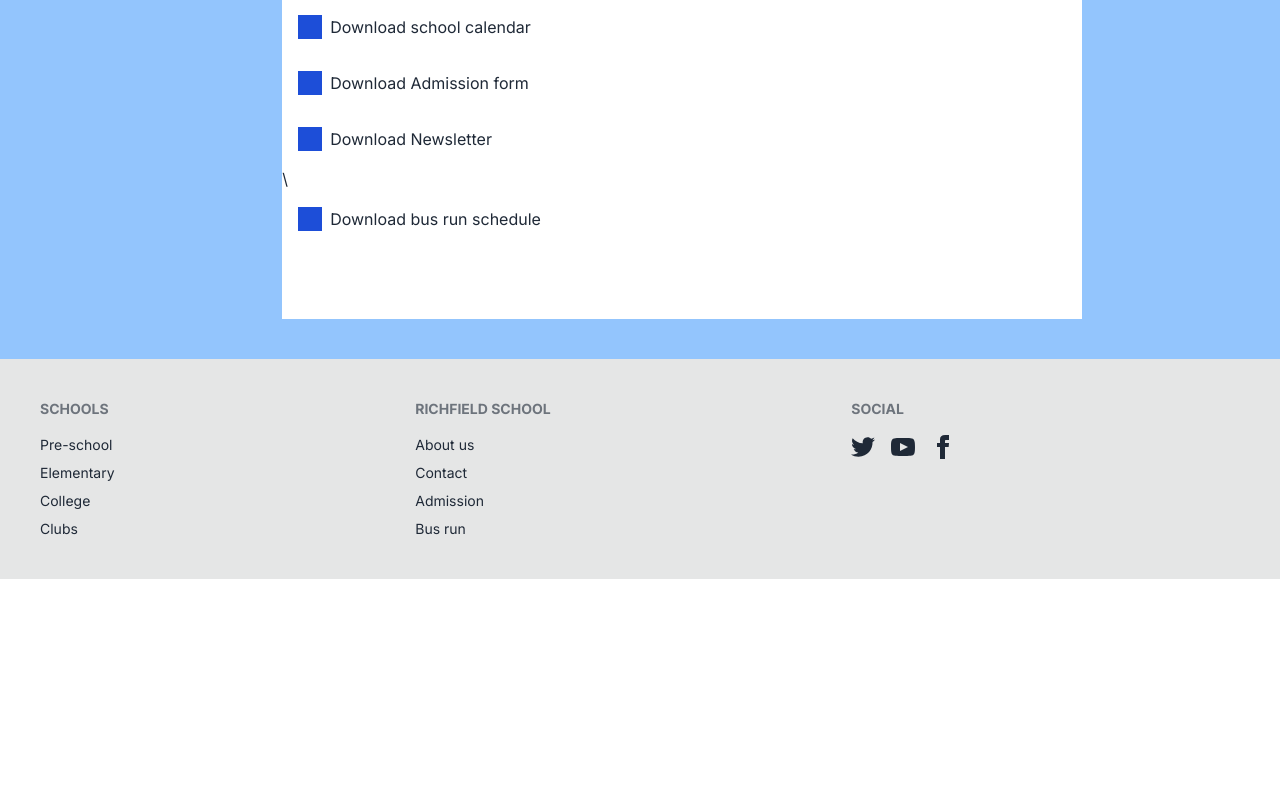
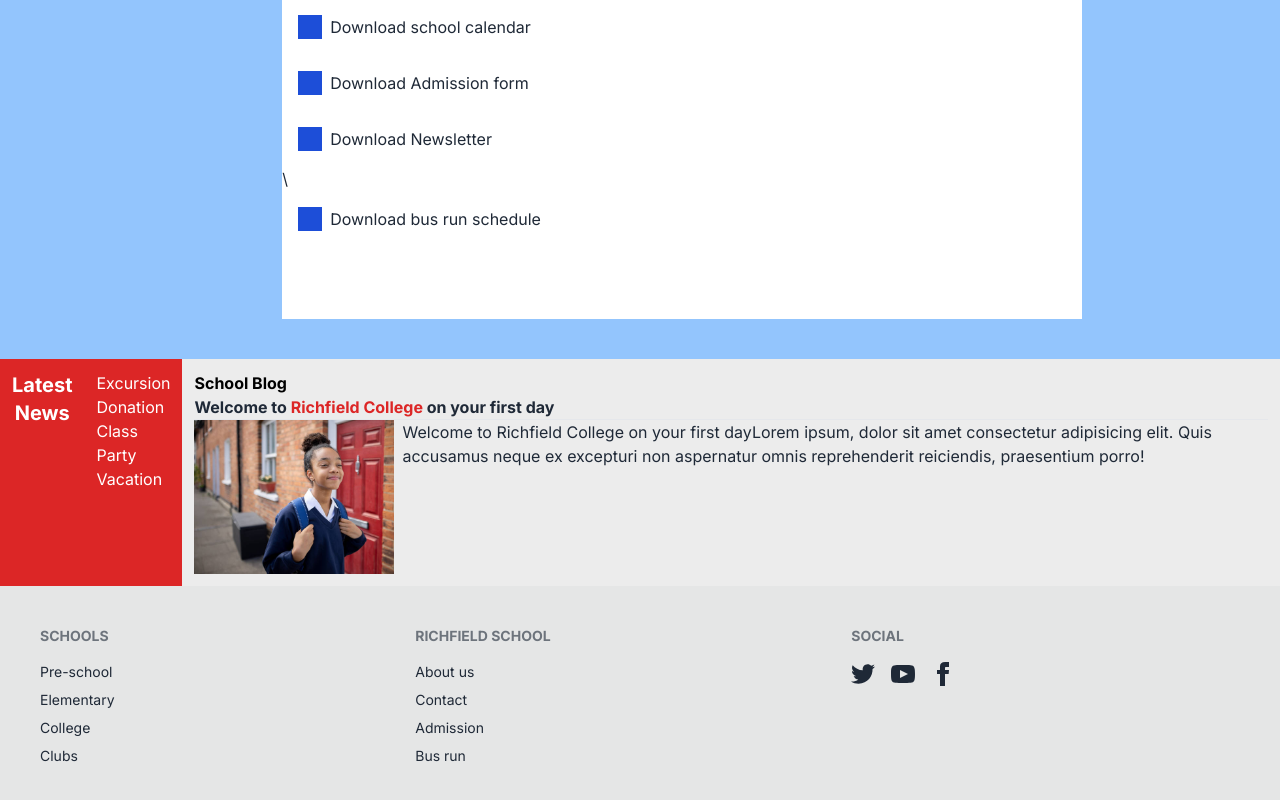
Before and after one commit to Jimohax/RichfieldSchoolApp, a Next.js app in the folder richfieldschoolapp/: page / in a window 1280 px wide. Shown: the part 2453-3253 px from the top of the page. Before the commit the page ends 3032 px from the top, so only its background shows below. Built offline with nearby package versions, Linux system fonts and the light colour scheme.

Commit message:
blog and latestnews

```diff
--- a/richfieldschoolapp/app/page.tsx
+++ b/richfieldschoolapp/app/page.tsx
@@ -7,6 +7,8 @@ import Categories from "@/components/Categories/Categories";
 import Latest from "@/components/Latest/Latest";
 import Facilities from "@/components/Facilities/Facilities";
 import Downloads from "@/components/Downloads/Downloads";
+import LatestNews from "@/components/LatestNews/LatestNews";
+import Blog from "@/components/Blog/Blog";
 
 export default function Home() {
 	return (
@@ -18,7 +20,11 @@ export default function Home() {
 			<HeadOfSchool/>
 			<Facilities/>
 			<Downloads/>
+			<div className="flex">
 
+				<LatestNews/>
+				<Blog/>
+			</div>
 
 
 
--- /dev/null
+++ b/richfieldschoolapp/components/Blog/Blog.tsx
@@ -0,0 +1,30 @@
+import React from "react";
+import collegeGirl from '../../public/img/collegeGirl.jpg'
+import Image from "next/image";
+
+const Blog = () => {
+	return (
+		<>
+			<div className="p-3">
+				<span className="text-black font-bold">School Blog</span><br />
+				<span className="font-bold text-gray-800  mb-3">
+					Welcome to <span className="text-red-600 ">Richfield College</span> on your first day
+				</span>
+                <hr className="font-bold bg-slate-600" />
+				<div className="flex gap-2">
+					<Image src={collegeGirl} height={200} width={200} alt="" />
+					<div>
+						<span>
+							Welcome to <span>Richfield College</span> on your
+							first day
+						</span>
+
+						<span>Lorem ipsum, dolor sit amet consectetur adipisicing elit. Quis accusamus neque ex excepturi non aspernatur omnis reprehenderit reiciendis, praesentium porro!</span>
+					</div>
+				</div>
+			</div>
+		</>
+	);
+};
+
+export default Blog;
--- /dev/null
+++ b/richfieldschoolapp/components/LatestNews/LatestNews.tsx
@@ -0,0 +1,33 @@
+import React from 'react'
+
+function LatestNews() {
+  return (
+    <>
+        <div className='bg-red-600 text-white flex'>
+            <span className='p-3 text-center font-bold text-xl'>Latest News</span>
+            <div className='p-3'>
+                <ul className=''>
+                    <a href="#">
+
+                    <li className='hover:border-b ' >Excursion</li>
+                    </a>
+                    <a href="#">
+
+                    <li className='hover:border-b '>Donation</li>
+                    </a>
+                    <a href="#">
+
+                    <li className='hover:border-b ' >Class Party</li>
+                    </a>
+                    <a href="#">
+
+                    <li className='hover:border-b '>Vacation</li>
+                    </a>
+                </ul>
+            </div>
+        </div>
+    </>
+  )
+}
+
+export default LatestNews
```
Also changed, not shown: richfieldschoolapp/public/img/collegeGirl.jpg (added).
